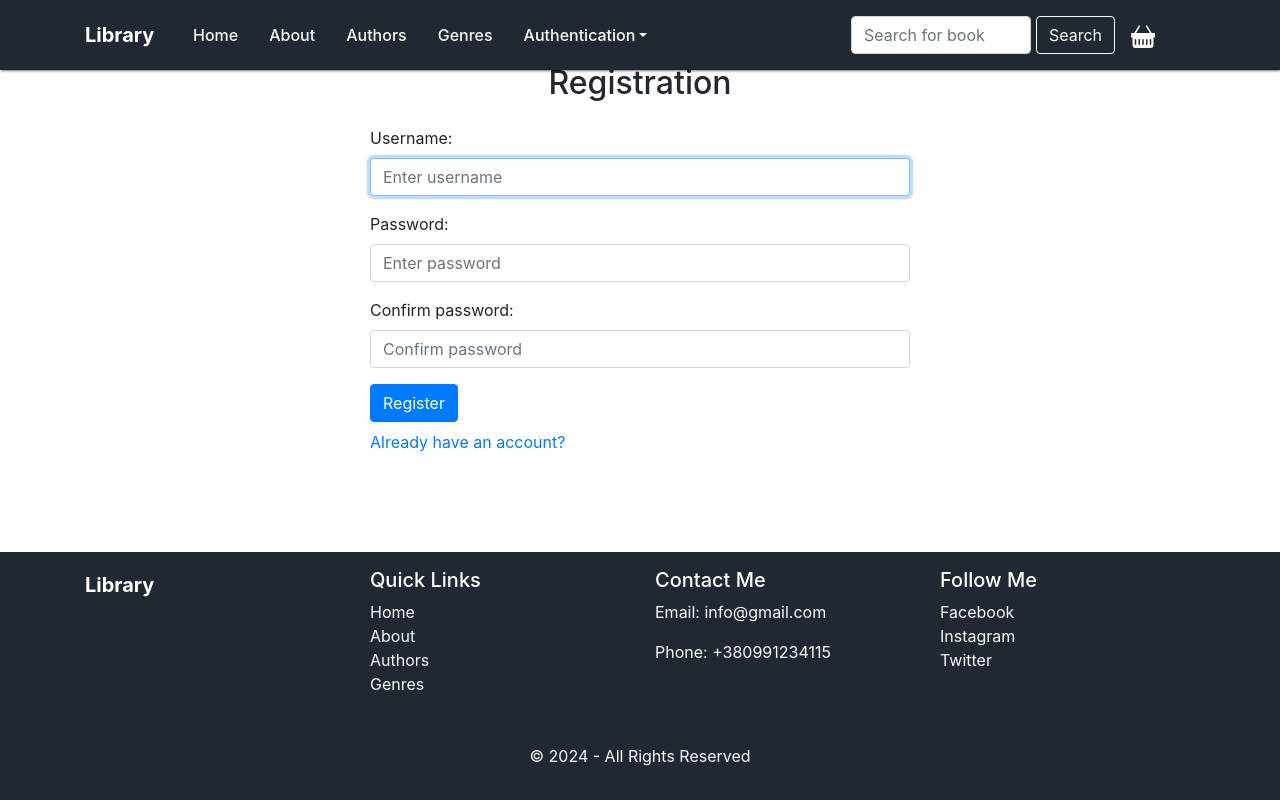
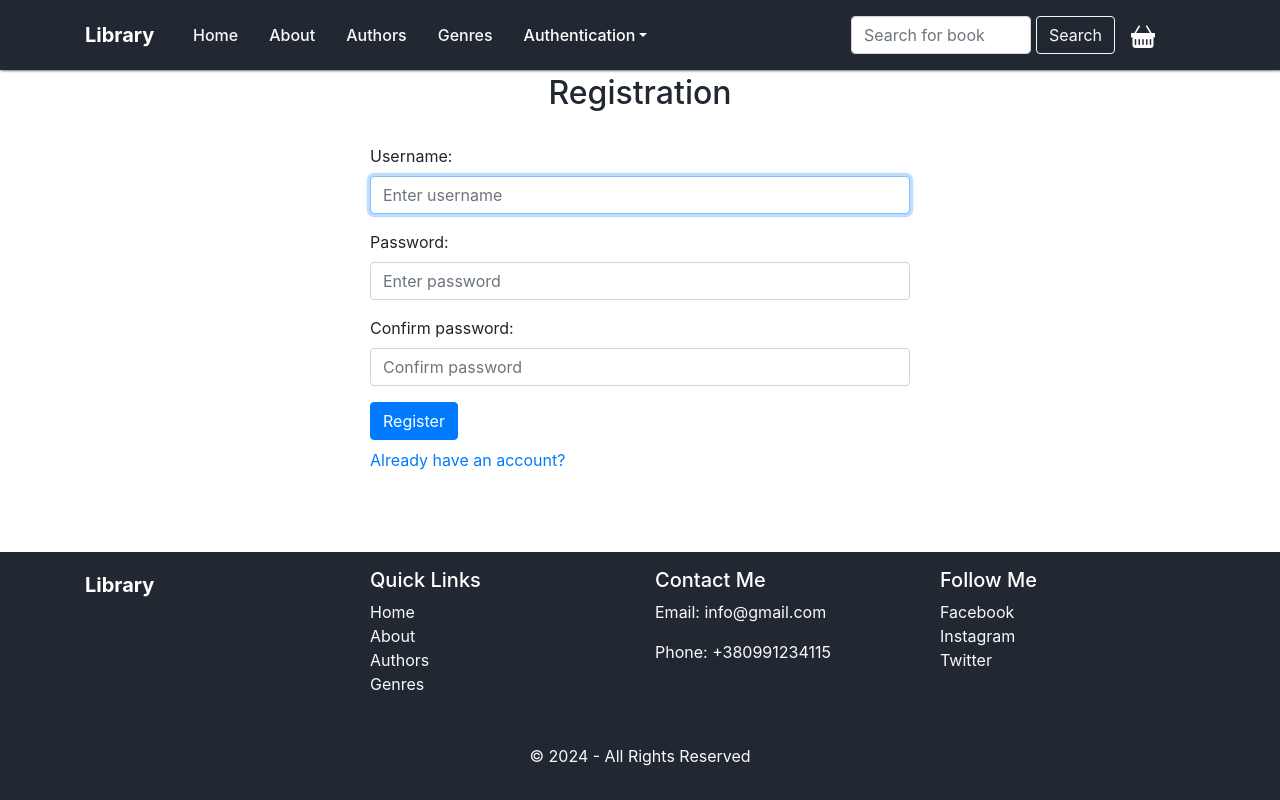
Before and after one commit to mariiaait-projects/Library, a Django app: page /library/register/ in a window 1280 px wide. Run offline with Django 4.2, Linux system fonts and the light colour scheme; some libraries are stand-ins or nearby versions.

Commit message:
Fixed register_form.html and login_form.html

```diff
--- a/sitelibrary/library/templates/library/login_form.html
+++ b/sitelibrary/library/templates/library/login_form.html
@@ -1,9 +1,10 @@
 {%extends 'base.html'%}
+{% load static %}
 {%block content%}
-<div class="container mt-5">
+<div class="container pt-5">
+    <h2>Login</h2>
     <div class="row justify-content-center">
         <div class="col-md-6">
-            <h2 class="text-center">Login</h2>
             <form class="mt-4" method="POST">
                 {%csrf_token%}
                 <div class="form-group">
--- a/sitelibrary/library/templates/library/register_form.html
+++ b/sitelibrary/library/templates/library/register_form.html
@@ -1,9 +1,10 @@
 {%extends 'base.html'%}
+{% load static %}
 {%block content%}
-<div class="container mt-5">
+<div class="container pt-5">
+    <h2>Registration</h2>
     <div class="row justify-content-center">
         <div class="col-md-6">
-            <h2 class="text-center">Registration</h2>
             <form class="mt-4" method="POST">
                 {%csrf_token%}
                 <div class="form-group">
--- a/sitelibrary/library/views.py
+++ b/sitelibrary/library/views.py
@@ -299,8 +299,6 @@ def cart_update_quantity(request):
             purchase = CartDetails.objects.get(id=purchase_id)
             purchase.quantity = quantity
             purchase.save()
-
-
             return JsonResponse({"success": True, 'message': 'Successfully updated quantity'})
         except Exception as ex:
             return JsonResponse({"success": False, "message": str(ex)}, status=400)
```
Also changed, not shown: sitelibrary/db.sqlite3.
